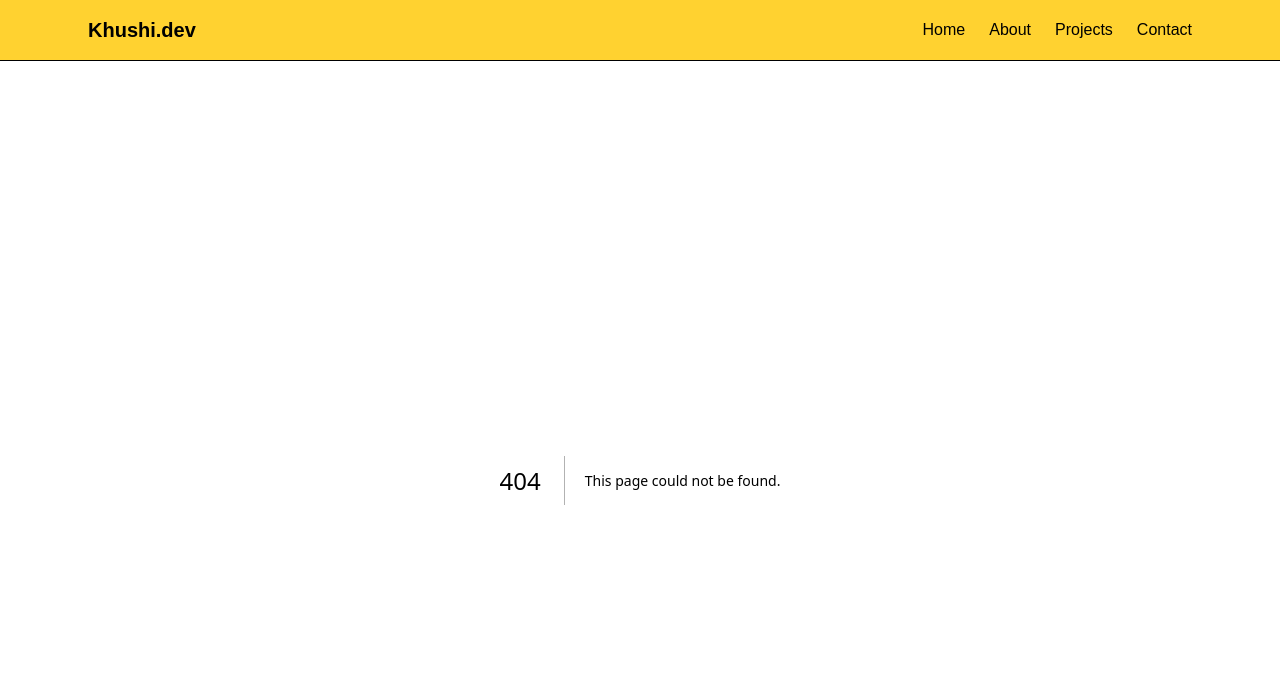
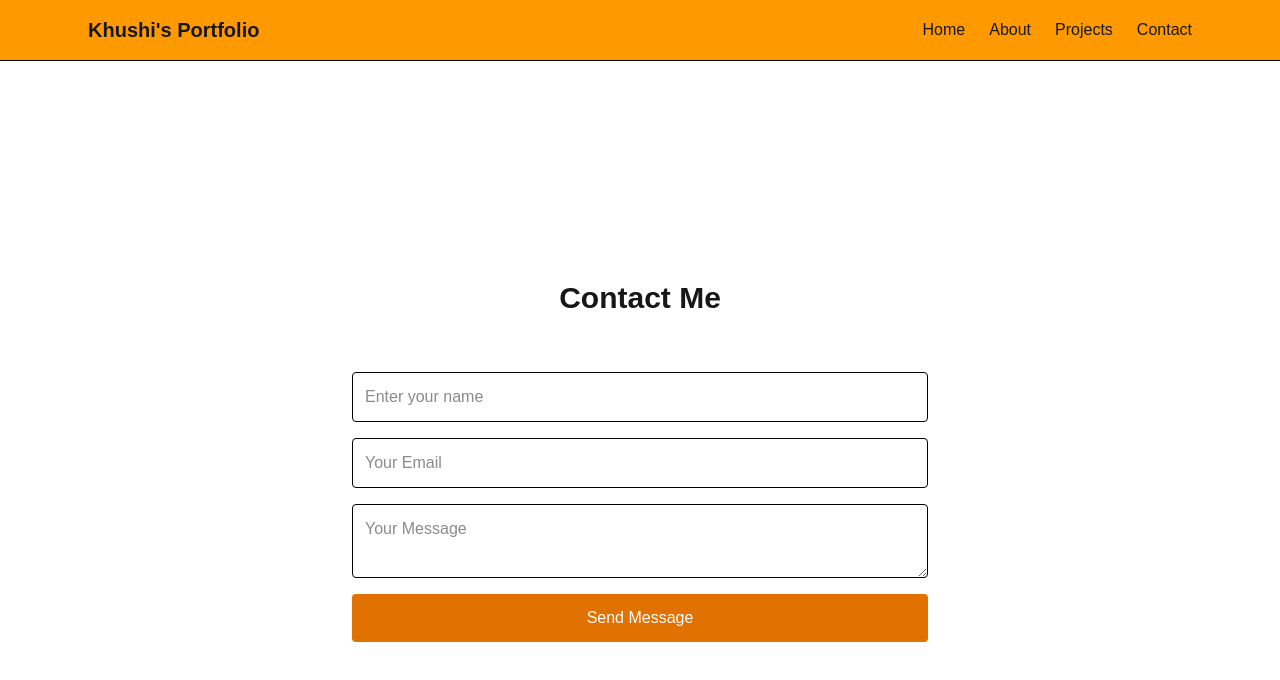
Before and after one commit to Khushibhadoriya/Portfolio_nextjs, a Next.js app: page /contactF in a window 1280 px wide. Before the commit this address had no page. Shown: the top 680 px of the page. Built offline with nearby package versions, Linux system fonts and the light colour scheme.

Commit message:
do some changes on home page

```diff
--- /dev/null
+++ b/src/app/contactF/page.js
@@ -0,0 +1,73 @@
+"use client"
+import { use, useState } from "react" ;
+
+export default function ContactForm(){
+    const[form, setForm] = useState({
+        name:"",
+        email:"",
+        message:""
+    });
+
+    const[status,setStatus]=useState("");
+
+    function handleChange(e){
+        setForm({
+            ...form,
+            [e.target.name]:e.target.value
+        });
+    }
+
+    async function handleSubmit(e) {
+        e.preventDefault();
+        setStatus("sending....");
+
+        const res = await fetch("/api/contact",{
+            method: "POST",
+            headers:{
+                "Content-Type":"application/json",
+            },
+            body: JSON.stringify(form),
+        });
+
+        const data = await res.json();
+        if(res.ok){
+            setStatus("Message sent successfully ✅");
+            setForm({ name: "", email: "", message: "" });
+        }else{
+            setStatus(data.error || "Something went wrong ❌");
+        }
+    }
+
+    return(
+        <form onSubmit={handleSubmit} className="max-w-xl mx-auto my-50 flex flex-col gap-4">
+            <h1 className="text-3xl font-bold text-center mb-10">Contact Me</h1>
+          <input
+          type="text"
+          name="name"
+          placeholder="Enter your name"
+          value={form.name}
+          onChange={handleChange}
+           className="border border-black p-3 rounded"
+          />
+          <input
+        type="email"
+        name="email"
+        placeholder="Your Email"
+        value={form.email}
+        onChange={handleChange}
+        className="border border-black p-3 rounded"
+      />
+       <textarea
+        name="message"
+        placeholder="Your Message"
+        value={form.message}
+        onChange={handleChange}
+        className="border border-black p-3 rounded"
+      />
+      <button className="bg-amber-600 text-white py-3 rounded hover:opacity-90 transition">
+        Send Message
+      </button>
+       {status && <p>{status}</p>}
+        </form>
+    )
+}
--- a/src/app/page.js
+++ b/src/app/page.js
@@ -1,18 +1,17 @@
-import Image from "next/image";
 import Hero from "@/components/Hero";
-import ContactForm from "@/components/ContactForm";
+// import ContactForm from "@/components/ContactForm";
 
 export default function Home() {
   return (
    <main>
     <Hero/>
-    <section id="contact" className="py-20 px-6">
+    {/* <section id="contact" className="py-20 px-6">
         <h2 className="text-3xl font-bold text-center mb-10">
           Contact Me
         </h2>
 
         <ContactForm />
-      </section>
+      </section> */}
    </main>
   );
 }
--- a/src/components/Hero.js
+++ b/src/components/Hero.js
@@ -4,23 +4,26 @@ export default function Hero(){
     return (
        <section className="min-h-screen flex flex-col items-center justify-center text-center px-6">
         <h1 className="text-4xl md:text-6xl font-bold mb-4">
-             Hi, I’m <span className="text-amber-600">Khushi</span>
+             Hi, I’m <span className="text-amber-600">Khushi Bhadoriya</span>
         </h1>
 
         <p className="text-lg md:text-xl text-gray-700 max-w-2xl mb-8">
-        A passionate Software Engineer building scalable web applications
+        A passionate Software Developer building scalable web applications
         using React, Next.js, and modern backend technologies.
       </p>
 
       <div className="flex gap-4">
-        <button className="px-6 py-3 bg-black text-white rounded-lg hover:opacity-80 transition">
-          View Projects
-        </button>
-        <Link href="#contact">
-        <button className="px-6 py-3 bg-black text-white rounded-lg hover:opacity-80 transition">
-          Contact Me
-        </button>
-        </Link>
+        <a target="_blank" rel="noopener noreferrer" href="https://www.linkedin.com/in/contactkhushibhadoriya/" className="px-6 py-3 bg-amber-500 text-white rounded-lg hover:scale-90 hover:opacity-80 transition-transform">
+          Visit Linkedin
+        </a>
+        {/* <Link href="/contactF"> */}
+        <a target="_blank" rel="noopener noreferrer" className="px-6 py-3 bg-amber-500 text-white rounded-lg hover:scale-90 hover:opacity-80 transition-transform" href="https://github.com/Khushibhadoriya">
+          Visit Github
+        </a>
+        {/* </Link> */}
+        <a href="/resume.pdf" download>
+                    <button className="px-6 py-3 bg-amber-500 text-white rounded-lg hover:scale-90 hover:opacity-80  transition-transform">Download Resume</button>
+                 </a>
       </div>
        </section>
     );
--- a/src/components/Navbar.js
+++ b/src/components/Navbar.js
@@ -3,9 +3,16 @@ import Link from "next/link"
 
 export default function Navbar(){
     return(
-        <nav className="fixed top-0 w-full bg-amber-300 border-b border-black z-50">
+        <nav className="fixed top-0 w-full bg-amber-500 border-b border-black z-50">
             <div className="max-w-6xl mx-auto px-6 py-4 flex justify-between items-center">
-                <h1 className="font-bold text-xl">Khushi.dev</h1>
+            <div>
+                <h1 className="font-bold text-xl"> Khushi's Portfolio </h1>
+                 {/* <h6 className="text-sm opacity-85">A Software Developer</h6> */}
+
+
+            </div>
+
+
                 <ul className="flex gap-6 font-medium">
                     <li>
                         <Link href="/">Home</Link>
@@ -17,7 +24,7 @@ export default function Navbar(){
                         <Link href="/projects">Projects</Link>
                     </li>
                      <li>
-                        <Link href="#contact">Contact</Link>
+                        <Link href="/contactF">Contact</Link>
                     </li>
 
                 </ul>
```
Also changed, not shown: 1 other file (tests, documents, lock files or other folders).
